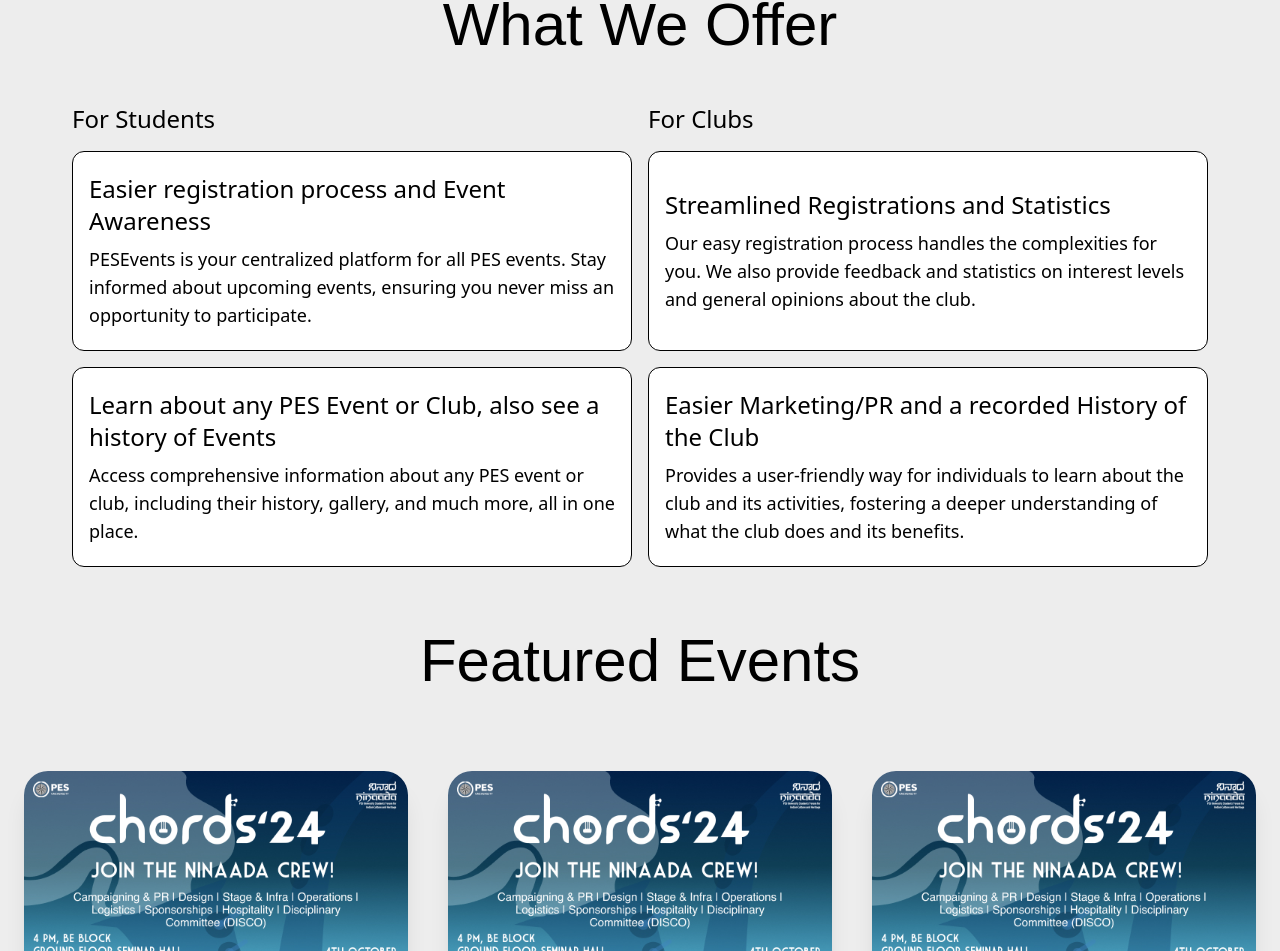
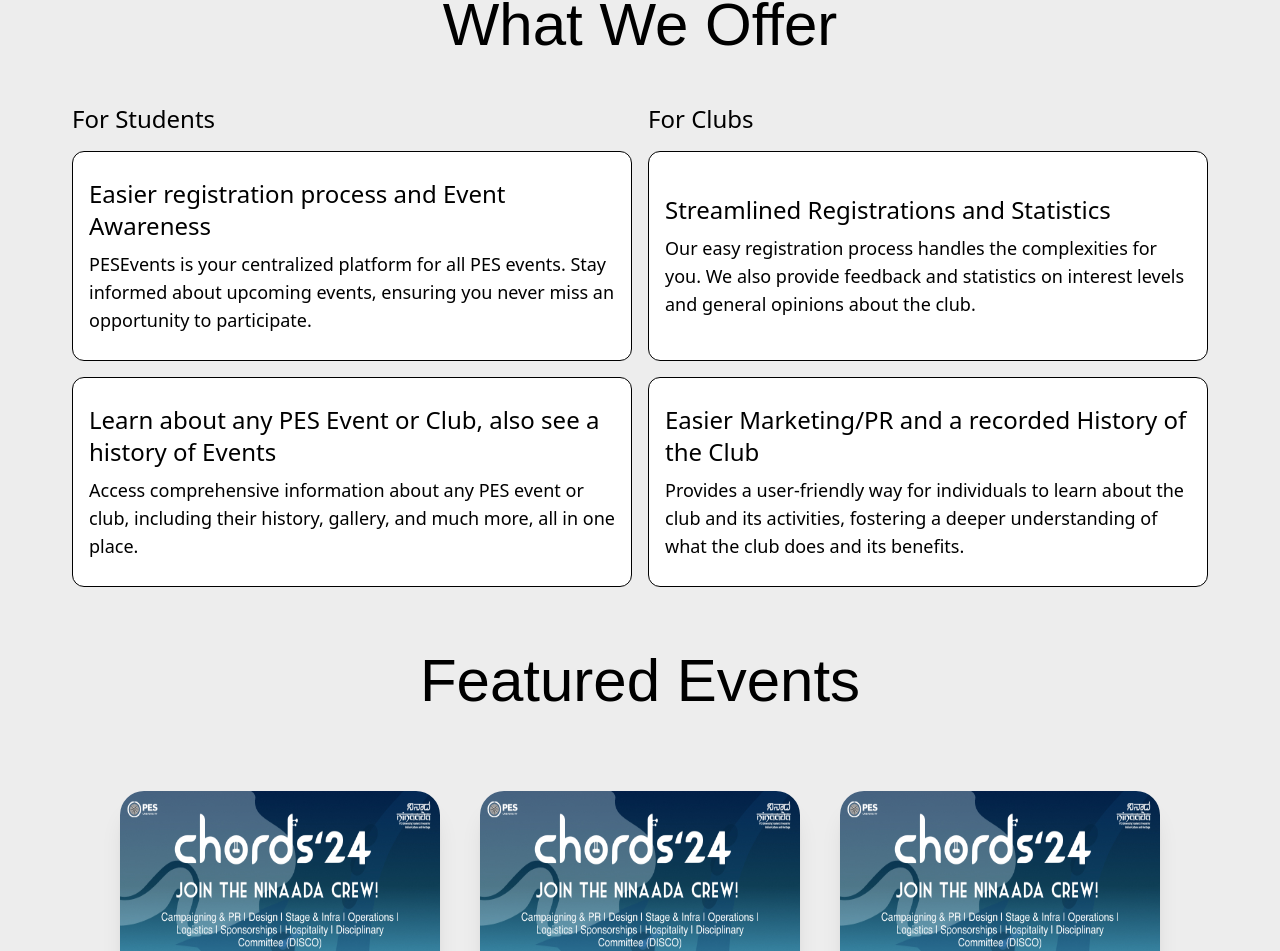
Before and after one commit to Vishnu6977/PESEvents, a React (Vite) app in the folder frontend/: page / in a window 1280 px wide. Shown: the part 941-1892 px from the top of the page. Built offline with nearby package versions, Linux system fonts and the light colour scheme; a web font is replaced by a local one.

Commit message:
responsive

```diff
--- a/frontend/src/components/EventCard.jsx
+++ b/frontend/src/components/EventCard.jsx
@@ -2,14 +2,14 @@
 
 const EventCard = ({image, title, description}) => {
     return (
-      <div className=' rounded-3xl min-h-[35vw] low:w-[35vh] lg:w-[30vw] flex flex-col bg-white shadow-xl overflow-hidden font-thin'>
+      <div className=' rounded-3xl min-h-[35vw] low:w-[35vh] lg:w-[25vw] flex flex-col bg-white shadow-xl overflow-hidden font-thin'>
         <img src={image} alt='event' className='low:h-[20vh] lg:h-[15vw]' />
         <div className='p-6'>
           <h2 className='low:text-2xl lg:text-4xl'>{title}</h2>
           <p className='low:text-lg lg:text-2xl pt-4'>{description}</p>
         </div>
         <div className='flex items-center justify-center mt-8 mb-4'>
-          <button className='btn-clr rounded-xl low:w-[30vh] lg:w-[25vw] py-2 text-white font-sans shadow-2xl hover:border border-black'>Learn More</button>
+          <button className='btn-clr rounded-xl low:w-[30vh] lg:w-[20vw] py-2 text-white font-sans shadow-2xl hover:border border-black'>Learn More</button>
         </div>
       </div>
     )
--- a/frontend/src/components/HomeUnder.jsx
+++ b/frontend/src/components/HomeUnder.jsx
@@ -32,22 +32,22 @@
         <div className='flex low:flex-col lg:flex-row items-start justify-between gap-4 font-thin low:text-xl lg:text-2xl low:mx-4 lg:mx-0'>
           <div className='max-w-[70vh]'>
             <h2>For Students</h2>
-            <div className='border border-black rounded-xl px-4 py-4 mt-4 h-[25vh] flex flex-col justify-center bg-white'>
+            <div className='border border-black rounded-xl px-4 py-4 mt-4 h-[25vh] min-h-[210px] flex flex-col justify-center bg-white'>
               <p className='pb-2'>Easier registration process and Event Awareness</p>
               <p className='low:text-sm lg:text-lg'>PESEvents is your centralized platform for all PES events. Stay informed about upcoming events, ensuring you never miss an opportunity to participate.</p>
             </div>
-            <div className='border border-black rounded-xl px-4 py-4 mt-4 h-[25vh] flex flex-col justify-center bg-white'>
+            <div className='border border-black rounded-xl px-4 py-4 mt-4 h-[25vh] min-h-[210px] flex flex-col justify-center bg-white'>
               <p className='pb-2'>Learn about any PES Event or Club, also see a history of Events</p>
               <p className='low:text-sm lg:text-lg'>Access comprehensive information about any PES event or club, including their history, gallery, and much more, all in one place.</p>
             </div>
           </div>
           <div className='max-w-[70vh]'>
           <h2>For Clubs</h2>
-            <div className='border border-black rounded-xl px-4 py-4 mt-4 h-[25vh] flex flex-col justify-center bg-white'>
+            <div className='border border-black rounded-xl px-4 py-4 mt-4 h-[25vh] min-h-[210px] flex flex-col justify-center bg-white'>
               <p className='pb-2'>Streamlined Registrations and Statistics</p>
               <p className='low:text-sm lg:text-lg'>Our easy registration process handles the complexities for you. We also provide feedback and statistics on interest levels and general opinions about the club.</p>
             </div>
-            <div className='border border-black rounded-xl px-4 py-4 mt-4 h-[25vh] flex flex-col justify-center bg-white'>
+            <div className='border border-black rounded-xl px-4 py-4 mt-4 h-[25vh] min-h-[210px] flex flex-col justify-center bg-white'>
               <p className='pb-2'>Easier Marketing/PR and a recorded History of the Club </p>
               <p className='low:text-sm lg:text-lg'>Provides a user-friendly way for individuals to learn about the club and its activities, fostering a deeper understanding of what the club does and its benefits.</p>
             </div>
```
